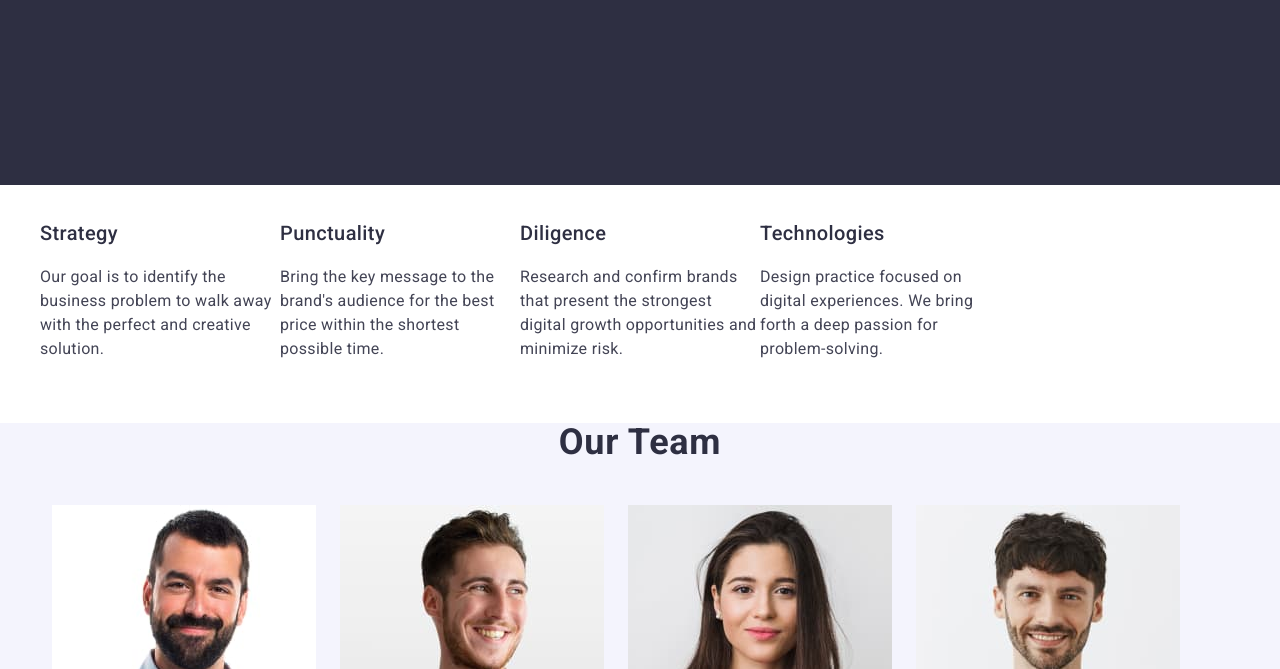
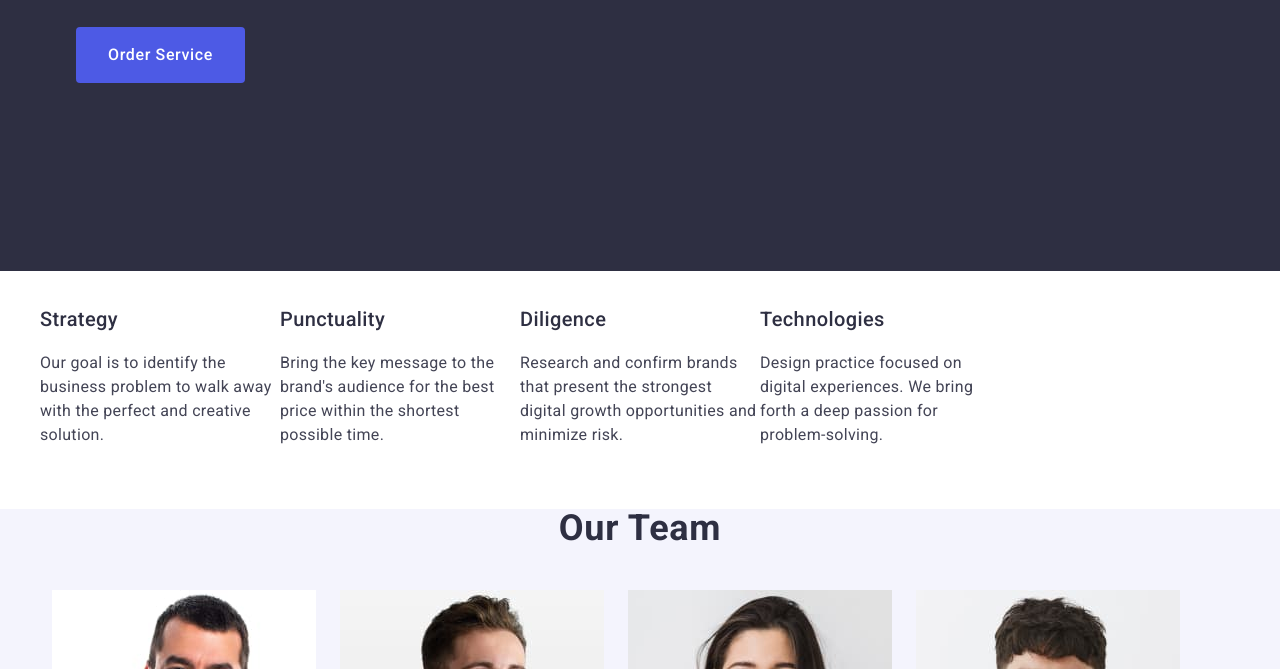
Before and after one commit to vButkevich/goit-markup-hw-03, a plain HTML site: page index.html in a window 1280 px wide. Shown: the part 431-1100 px from the top of the page. Drawn offline with nearby package versions, Linux system fonts and the light colour scheme.

Commit message:
section #1

```diff
--- a/css/styles.css
+++ b/css/styles.css
@@ -153,9 +153,19 @@ img {
   line-height: 1.07;
   letter-spacing: 1.12px;
 
+  max-width: 496px;
+  /* text-align: center; */
 }
 
 .hero-button {
+
+  display: block;
+  min-width: 169px;
+  height: 56px;
+  border: none;
+  border-radius: 4px;
+
+  /* background-color: #4d5ae5; */
   /* background-color: #4D5AE5; */
   background: var(--IRIS, #4D5AE5);
 
@@ -165,6 +175,7 @@ img {
   line-height: 1.5;
   letter-spacing: 0.04em;
   color: #ffffff;
+
   cursor: pointer;
 }
 
```
